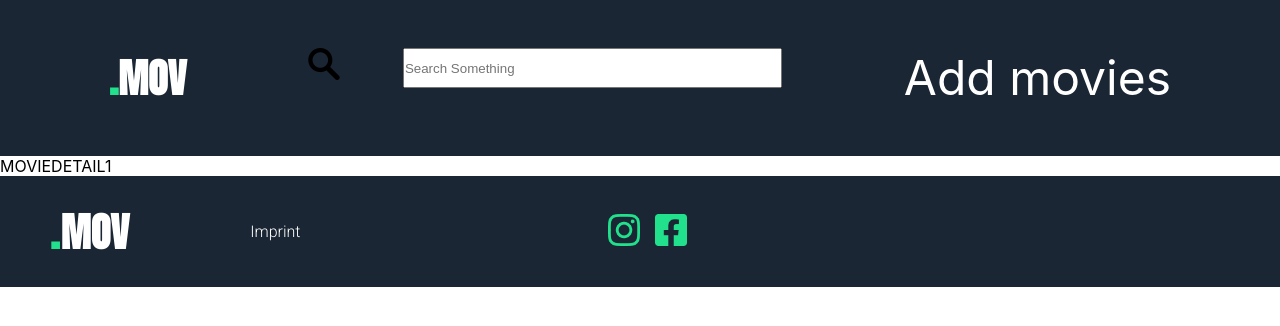
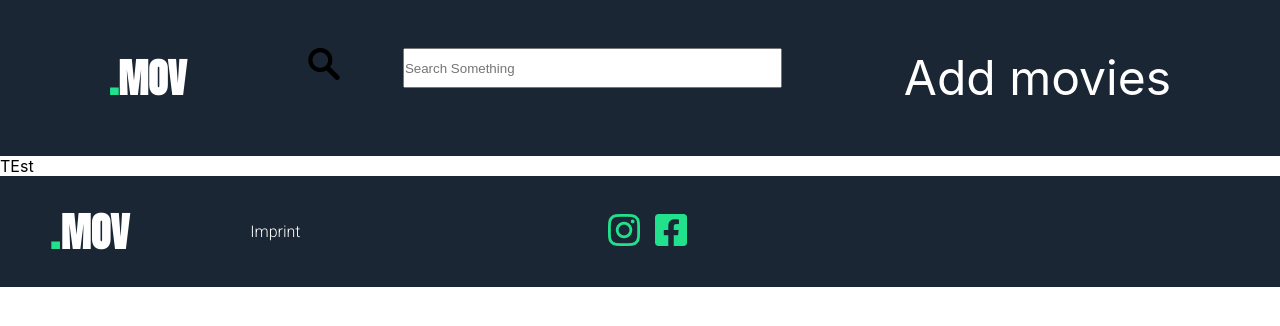
Before and after one commit to Isabelle-github/moviedb, a React (Create React App) app: page /1 in a window 1280 px wide. Shown: the top 326 px of the page. Built offline with nearby package versions, Linux system fonts and the light colour scheme; no server answers.

Commit message:
moviedetail api

```diff
--- a/src/component/MovieDetail.js
+++ b/src/component/MovieDetail.js
@@ -7,28 +7,22 @@ import Header from './Header';
 class MovieDetail extends Component {
 
     state = {
-        data: [],
-        selected_Movie: {},
-        movie_id: this.props.match.params.id
+        data: {}
     }
 
     async componentDidMount() {
-
-        const response = await fetch(`https://api.themoviedb.org/3/movie/popular?api_key=${apiKey}`)
+        const response = await fetch(`https://api.themoviedb.org/3/movie/${this.props.match.params.id}?api_key=${apiKey}`)
         const json = await response.json()
         console.log(json)
-        console.log(json.results)
-        this.setState({ data: json.results });
-        // this.setState({selected_Movie: this.state.data})
+        this.setState({ data: json });
     }
 
     render() {
         return (
             <div>
                 <Header></Header>
-                MOVIEDETAIL
-
-                {this.props.match.params.id}
+                TEst
+                {this.state.data.budget}
                 <Footer></Footer>
             </div>
         );
```
